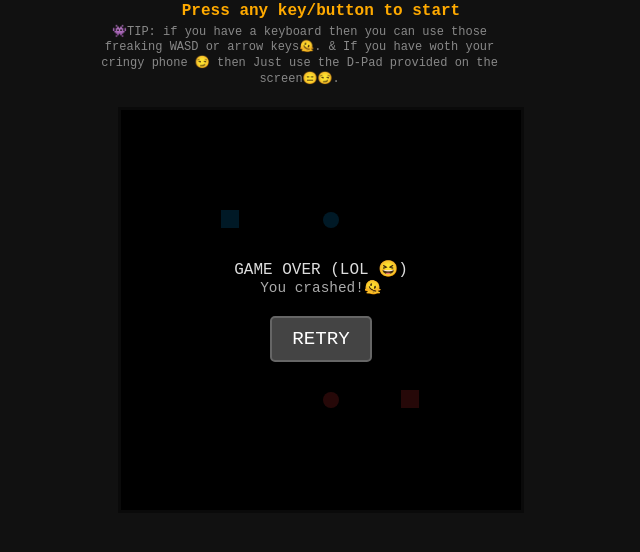
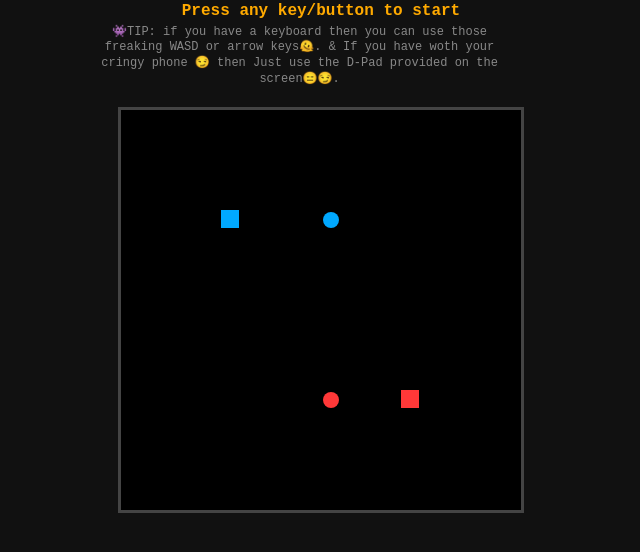
Before and after one commit to pandeyrajkumar259/The-Mirror-snake--mind-ruiner, a plain HTML site: page crazy-snake.html in a window 1280 px wide. Shown: the part 186-738 px from the top of the page, without its empty margins (319-959 px from the left). Drawn offline with Linux system fonts and the light colour scheme.

```diff
--- a/crazy-snake.html
+++ b/crazy-snake.html
@@ -19,7 +19,7 @@
         </div>
         <div id= "game-container">
             <canvas id="gameCanvas" width="400" height="400"></canvas>
-            <div id="game-over-screen">GAME OVER (LOL 😆)
+            <div id="game-over-screen" class ="hidden">GAME OVER (LOL 😆)
             <div id="death-reason" class="reason-text">You crashed!🫠</div>
             <button id="retry-btn">RETRY</button>
         </div>
```
